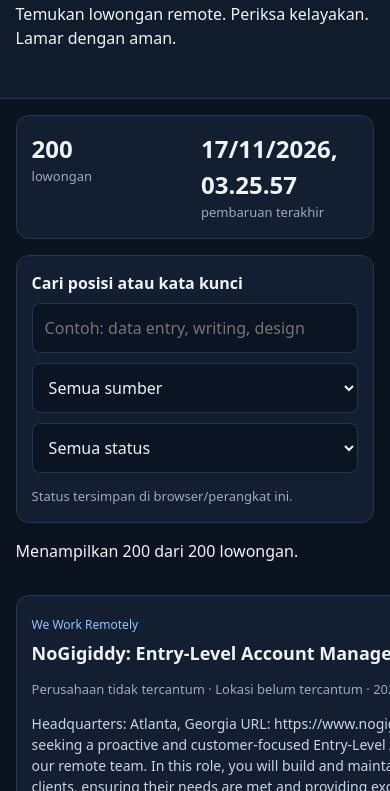
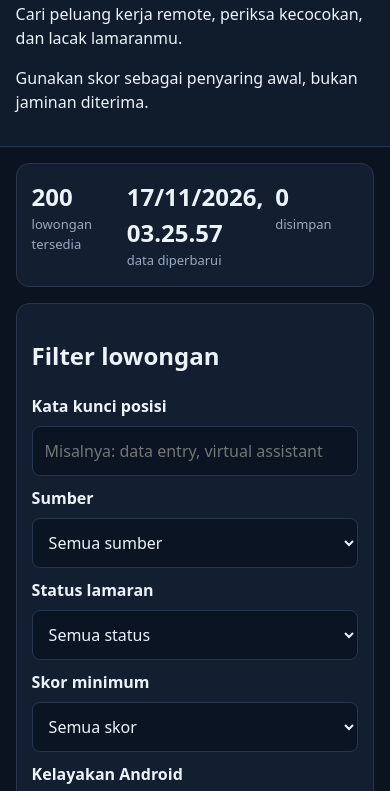
Before and after one commit to satriamada-web/ai-freelance-job-hunter, a plain HTML site: page dashboard/index.html in a window 390 px wide. Shown: the part 133-924 px from the top of the page. Drawn offline with Linux system fonts and the light colour scheme.

Commit message:
Build mobile-friendly job hunter dashboard

```diff
--- a/dashboard/index.html
+++ b/dashboard/index.html
@@ -1,6 +1,48 @@
 <!doctype html>
-<html lang="id"><head><meta charset="utf-8"><meta name="viewport" content="width=device-width,initial-scale=1"><meta name="theme-color" content="#101827"><title>Remote Job Hunter</title><link rel="stylesheet" href="style.css"></head>
-<body><header><main><p class="eyebrow">OPEN-SOURCE JOB DISCOVERY</p><h1>Remote Job Hunter</h1><p>Temukan lowongan remote. Periksa kelayakan. Lamar dengan aman.</p></main></header>
-<main><section class="stats"><div><b id="count">—</b><span>lowongan</span></div><div><b id="updated">—</b><span>pembaruan terakhir</span></div></section>
-<section class="filters"><label for="search">Cari posisi atau kata kunci</label><input id="search" placeholder="Contoh: data entry, writing, design"><div class="filters2"><select id="source"><option value="">Semua sumber</option></select><select id="status"><option value="all">Semua status</option><option value="new">Belum ditandai</option><option value="saved">Disimpan</option><option value="applied">Sudah dilamar</option><option value="skip">Dilewati</option></select></div><small>Status tersimpan di browser/perangkat ini.</small></section>
-<p id="message">Memuat lowongan…</p><section id="jobs"></section><footer>Remote tidak selalu berarti bisa dari seluruh dunia. Periksa negara yang memenuhi syarat, bayaran, dan persyaratan di situs asli.</footer></main><script src="app.js"></script></body></html>
+<html lang="id">
+<head>
+<meta charset="utf-8">
+<meta name="viewport" content="width=device-width,initial-scale=1">
+<meta name="theme-color" content="#101827">
+<meta name="description" content="Dashboard pencarian lowongan remote dengan filter kecocokan dan pelacakan lamaran.">
+<title>Remote Job Hunter</title>
+<link rel="stylesheet" href="style.css">
+</head>
+<body>
+<header><main>
+<p class="eyebrow">OPEN-SOURCE JOB DISCOVERY</p>
+<h1>Remote Job Hunter</h1>
+<p class="lead">Cari peluang kerja remote, periksa kecocokan, dan lacak lamaranmu.</p>
+<div class="header-note">Gunakan skor sebagai penyaring awal, bukan jaminan diterima.</div>
+</main></header>
+<main class="content">
+<section class="stats" aria-label="Ringkasan lowongan">
+<div><b id="count">—</b><span>lowongan tersedia</span></div>
+<div><b id="updated">—</b><span>data diperbarui</span></div>
+<div><b id="savedCount">0</b><span>disimpan</span></div>
+</section>
+<section class="filters">
+<h2>Filter lowongan</h2>
+<label for="search">Kata kunci posisi</label>
+<input id="search" type="search" placeholder="Misalnya: data entry, virtual assistant">
+<div class="filters2">
+<div><label for="source">Sumber</label><select id="source"><option value="">Semua sumber</option></select></div>
+<div><label for="status">Status lamaran</label><select id="status"><option value="all">Semua status</option><option value="new">Belum ditandai</option><option value="saved">Disimpan</option><option value="applied">Sudah dilamar</option><option value="skip">Dilewati</option></select></div>
+</div>
+<div class="filters2">
+<div><label for="score">Skor minimum</label><select id="score"><option value="0">Semua skor</option><option value="40">40+</option><option value="60">60+</option><option value="75">75+</option><option value="85">85+</option></select></div>
+<div><label for="device">Kelayakan Android</label><select id="device"><option value="all">Semua</option><option value="likely">Lebih memungkinkan</option><option value="unknown">Belum diketahui</option><option value="unlikely">Kemungkinan perlu laptop</option></select></div>
+</div>
+<p class="hint">Status disimpan di browser perangkat ini. Jika browser atau datanya dihapus, status bisa hilang.</p>
+</section>
+<div class="results-head"><h2>Daftar lowongan</h2><span id="resultCount"></span></div>
+<p id="message" role="status">Memuat lowongan…</p>
+<section id="jobs" aria-live="polite"></section>
+<footer>
+<p><strong>Catatan keamanan:</strong> Remote tidak selalu berarti menerima pelamar dari Indonesia. Buka situs asli, pastikan negara yang diterima, cek gaji dan persyaratan, serta jangan pernah membayar biaya pendaftaran atau memberikan kata sandi/OTP.</p>
+<p>Dashboard ini tidak mengirim lamaran otomatis. Semua keputusan dan pengiriman lamaran tetap kamu lakukan sendiri.</p>
+</footer>
+</main>
+<script src="app.js"></script>
+</body>
+</html>
```
